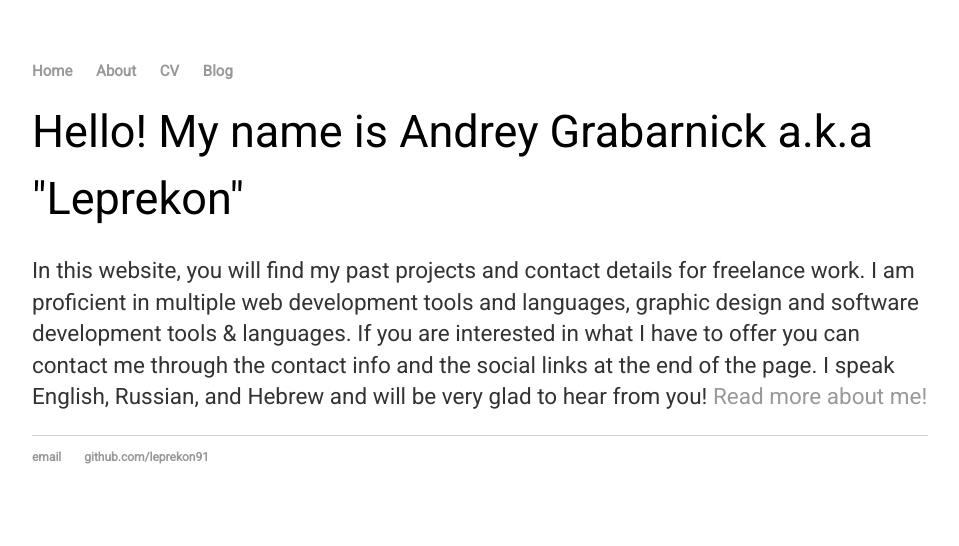
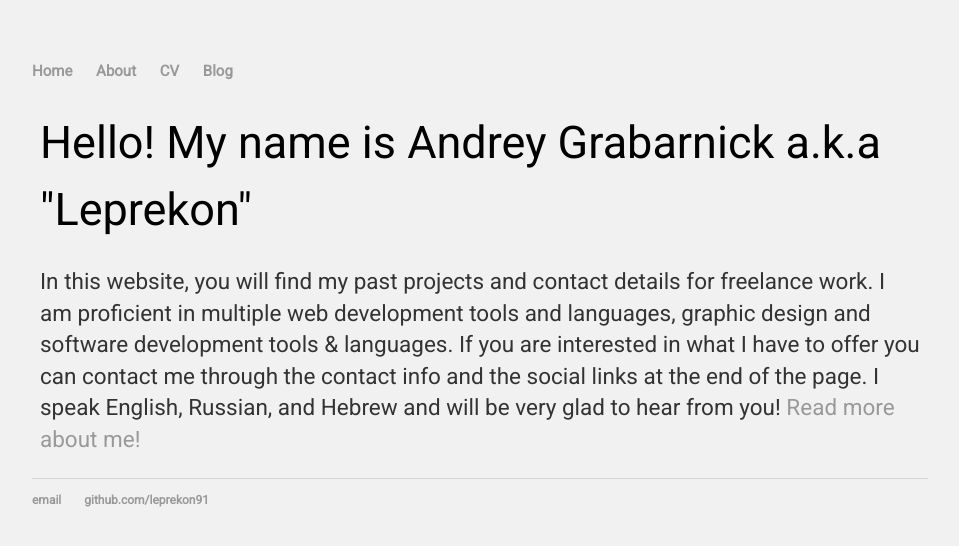
Before and after one commit to leprekon91/leprekon91.github.io, a Jekyll site: the page built from index.html, in a window 1280 px wide. Shown: the top 546 px of the page, without its empty margins (160-1119 px from the left). Built offline with Jekyll 4.4.1, drawn with Linux system fonts in a browser that asks for light colours.

Commit message:
edited default page

```diff
--- a/_layouts/default.html
+++ b/_layouts/default.html
@@ -11,7 +11,7 @@
         <link rel="stylesheet" type="text/css" href="/css/main.css">
 
     </head>
-		<body>
+    <body class="w3-light-grey">
         <nav>
             <ul>
                 <li><a href="/">Home</a></li>
@@ -20,10 +20,11 @@
                 <li><a href="/blog">Blog</a></li>
             </ul>
         </nav>
-			<div class="container">
-
+        <div class="w3-content w3-margin-top container" style="max-width:1400px;">
+            <!-- The Grid -->
+            <div class="w3-row-padding">
             {{ content }}
-
+            </div>
         </div><!-- /.container -->
         <footer>
             <ul>
```
Lines whose indentation alone changed are shown as unchanged.
